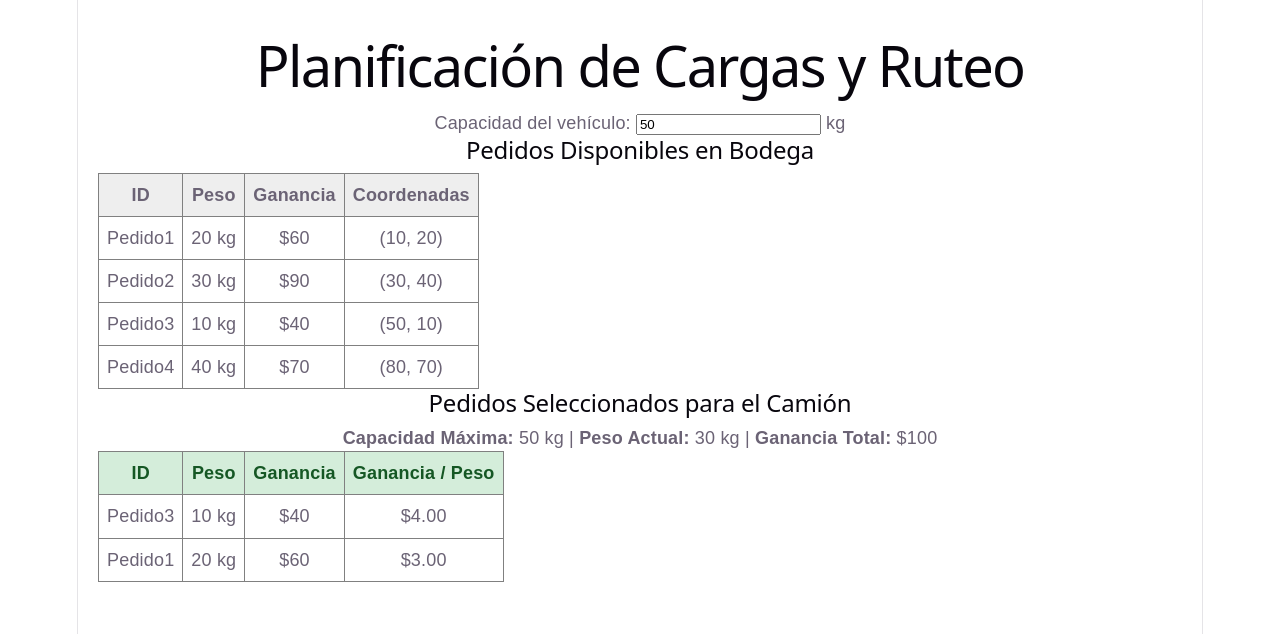
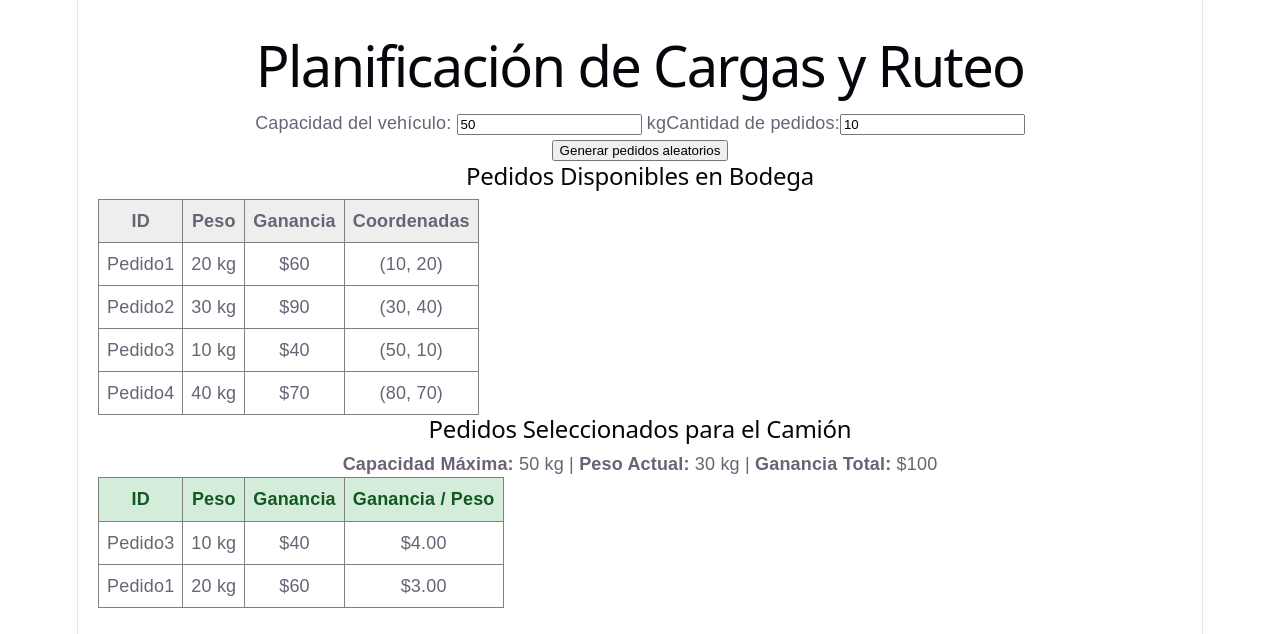
Before and after one commit to tifnny13/ProyectoAnalisisDeAlgoritmos_1, a React (Vite) app: page / in a window 1280 px wide. Shown: the top 634 px of the page. Built offline with nearby package versions, Linux system fonts and the light colour scheme.

Commit message:
Agregar generacion de pedidos y capacidad del vehiculo

```diff
--- a/src/App.jsx
+++ b/src/App.jsx
@@ -1,10 +1,13 @@
 import { useState } from 'react';
-import { pedidosPrueba } from './Logica/pedidos'; //Importa desde Logica los pedidos
+import { pedidosPrueba, generarPedidos } from './Logica/pedidos'; //Importa desde Logica los pedidos
 import {problemaMochila} from './Logica/mochilaGreedy';
 
 function App() {
   const [capacidadMochila, setCapacidadMochila] = useState(50); // guarda y nos permite cambiar el valor
-  const { pedidosEscogidos, pesoActual, gananciaTotal } = problemaMochila(pedidosPrueba, capacidadMochila); //Algoritmo voraz
+  const [pedidos, setPedidos] = useState(pedidosPrueba);
+  const [cantidadPedidos, setCantidadPedidos] = useState(10);
+
+  const { pedidosEscogidos, pesoActual, gananciaTotal } = problemaMochila(pedidos, capacidadMochila); //Algoritmo voraz
 
   return (
     <div style={{ padding: '20px', fontFamily: 'sans-serif' }}>
@@ -13,6 +16,16 @@ function App() {
       <label>
         Capacidad del vehículo: <input type="number" value={capacidadMochila} onChange={(e) => setCapacidadMochila(Number(e.target.value))}/> kg
       </label>
+
+      <label>
+        Cantidad de pedidos:<input type="number" value={cantidadPedidos} onChange={(e) => setCantidadPedidos(Number(e.target.value))} />
+      </label>
+
+      <br />
+
+      <button onClick={() => setPedidos(generarPedidos(cantidadPedidos))}>
+        Generar pedidos aleatorios
+      </button>
 
       {/* 1. TABLA DISPONIBLES */}
       <h2>Pedidos Disponibles en Bodega</h2>
@@ -27,7 +40,7 @@ function App() {
           </tr>
         </thead>
         <tbody>
-          {pedidosPrueba.map((pedido) => (
+          {pedidos.map((pedido) => (
             <tr key={pedido.id}>
               <td>{pedido.id}</td>
               <td>{pedido.peso} kg</td>
--- a/src/Logica/pedidos.js
+++ b/src/Logica/pedidos.js
@@ -4,3 +4,18 @@ export const pedidosPrueba = [
   { id: "Pedido3", peso: 10, ganancia: 40, x: 50, y: 10 },
   { id: "Pedido4", peso: 40, ganancia: 70, x: 80, y: 70 },
 ];
+
+export function generarPedidos(cantidad){
+  let pedidos = [];
+
+  for (let i = 1; i <= cantidad; i++){
+    let peso = Math.floor(Math.random() * 40) + 10;
+    let ganancia = Math.floor(Math.random() * 100) + 20;
+    let x = Math.floor(Math.random() * 100);
+    let y = Math.floor(Math.random() * 100);
+
+    pedidos.push ({id : "Pedido" + i, peso: peso, ganancia: ganancia, x: x, y: y});
+  }
+
+  return pedidos
+}
```
